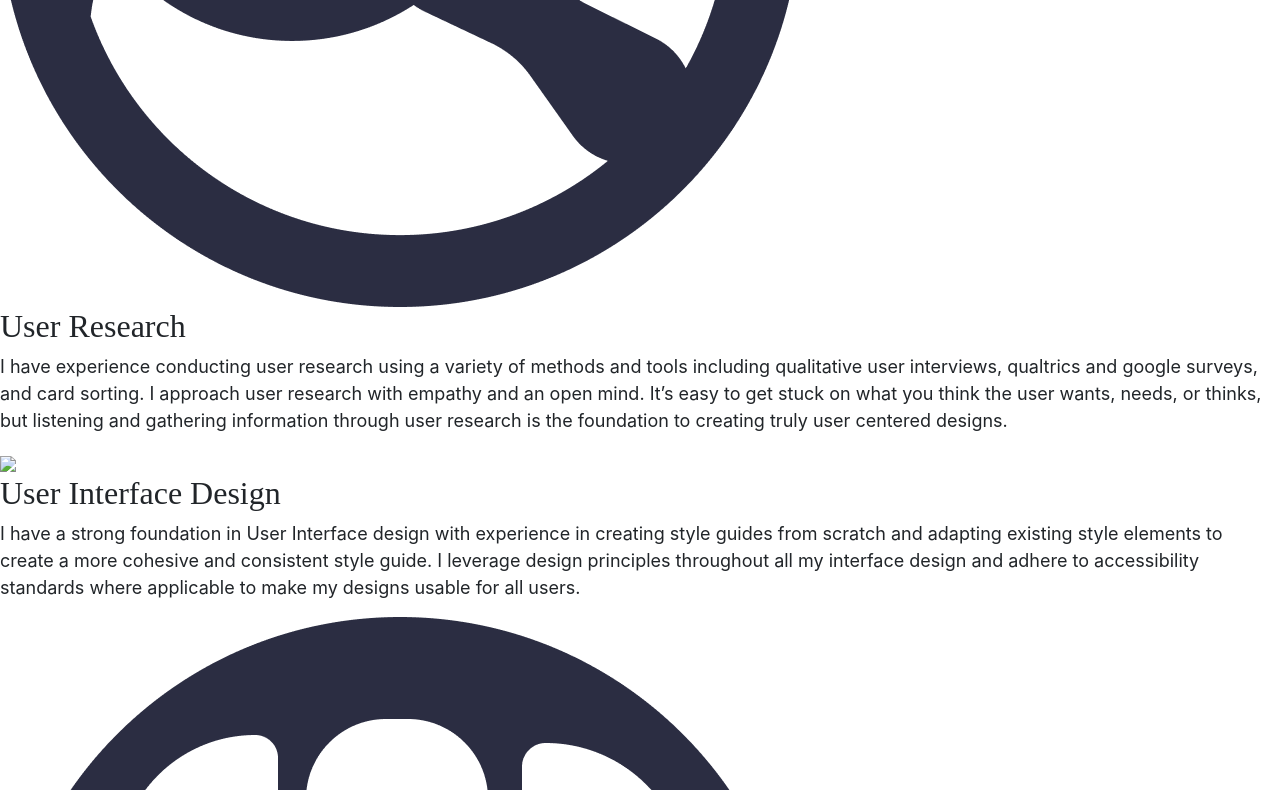
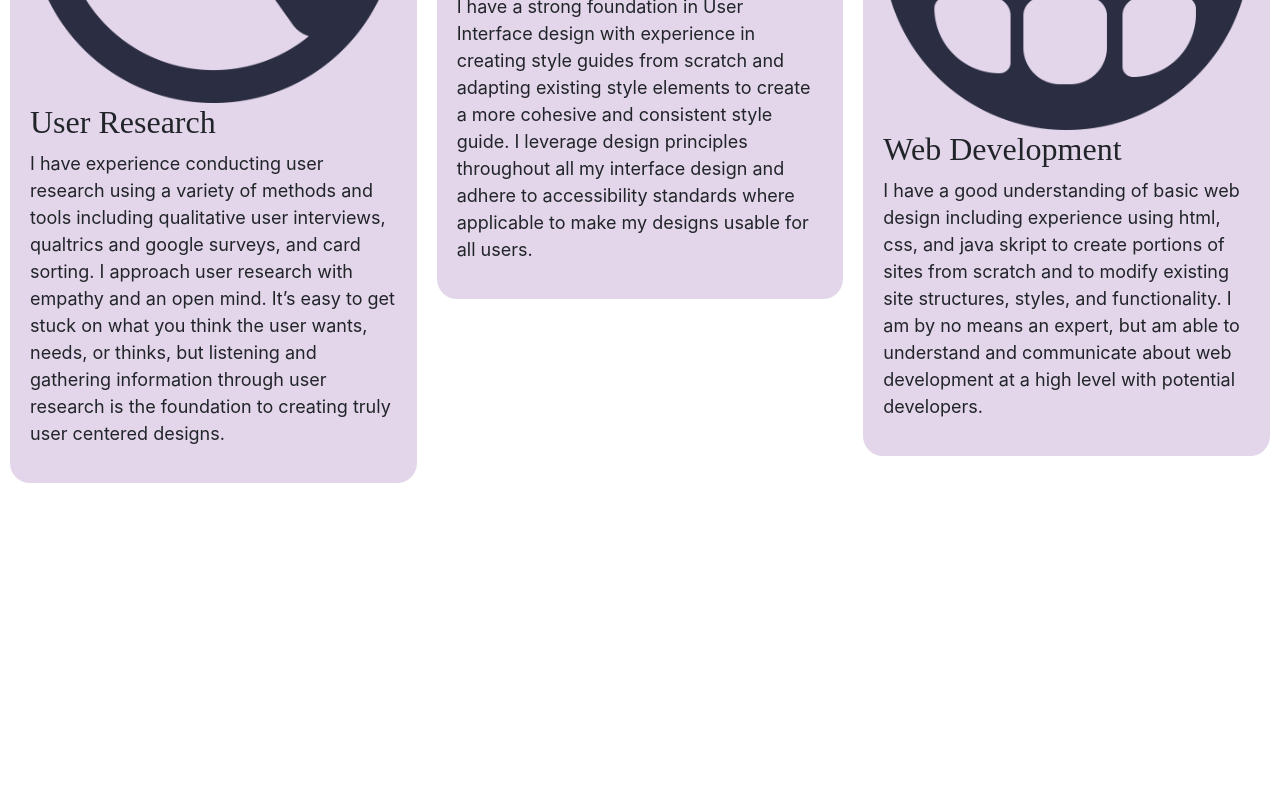
Before and after one commit to kwiltshire99/UX-UI_HW_17, a plain HTML site: page index.html in a window 1280 px wide. Shown: the part 611-1401 px from the top of the page. Drawn offline with nearby package versions, Linux system fonts and the light colour scheme; files that its build step writes are made by us from their sources; files whose address does not match are found by name.

Commit message:
html + css

```diff
--- a/CSS/style.css
+++ b/CSS/style.css
@@ -367,3 +367,40 @@ footer {
     height: 30px;
     left: 20px
 }
+
+.mySkills {
+    display: flex;
+    flex-direction: column;
+    align-items: center;
+}
+
+.flexContainer {
+    display: flex;
+    align-items: center;
+    justify-items: top;
+    margin-top: 50px;
+}
+
+.imgContainer {
+    width: 200px;
+    height: 200px;
+    overflow: hidden;
+}
+
+.skillImg {
+    width: 100%;
+    height: 100%;
+    object-fit: cover;
+}
+
+.flexContainer div {
+    background-color:#E3D6EA;
+    width: 33%;
+    margin:10px;
+    padding: 20px;
+    border-radius: 20px;
+}
+
+.whiteSpace{
+    height: 150px;
+}
--- a/index.html
+++ b/index.html
@@ -2,7 +2,7 @@
 <html>
     <head>
         <link rel="stylesheet" href="https://cdn.jsdelivr.net/npm/bootstrap@4.0.0/dist/css/bootstrap.min.css" integrity="sha384-Gn5384xqQ1aoWXA+058RXPxPg6fy4IWvTNh0E263XmFcJlSAwiGgFAW/dAiS6JXm" crossorigin="anonymous">
-        <link rel="stylesheet" href="../UX_UI_HW_18/CSS/style.css" type="text/css">
+        <link rel="stylesheet" href="./CSS/style.css" type="text/css">
         <title></title>
     </head>
     <body>
@@ -24,6 +24,7 @@
             </nav>
             </div>
         </header>
+        <div class="whiteSpace"></div>
         <section class="mySkills">
           <h1>My UX Skills</h1>
           <div class="flexContainer">
@@ -34,7 +35,7 @@
             </div>
 
             <div>
-                <img class="skillIMG" src="../UX_UI_HW_18/Images/Design.png">
+                <img class="skillImg" src="../UX_UI_HW_18/Images/Design.png">
                 <h2>User Interface Design</h2>
                 <p>I have a strong foundation in User Interface design with experience in creating style guides from scratch and adapting existing style elements to create a more cohesive and consistent style guide. I leverage design principles throughout all my interface design and adhere to accessibility standards where applicable to make my designs usable for all users.</p>
             </div>
```
Also changed, not shown: 1 other file.
